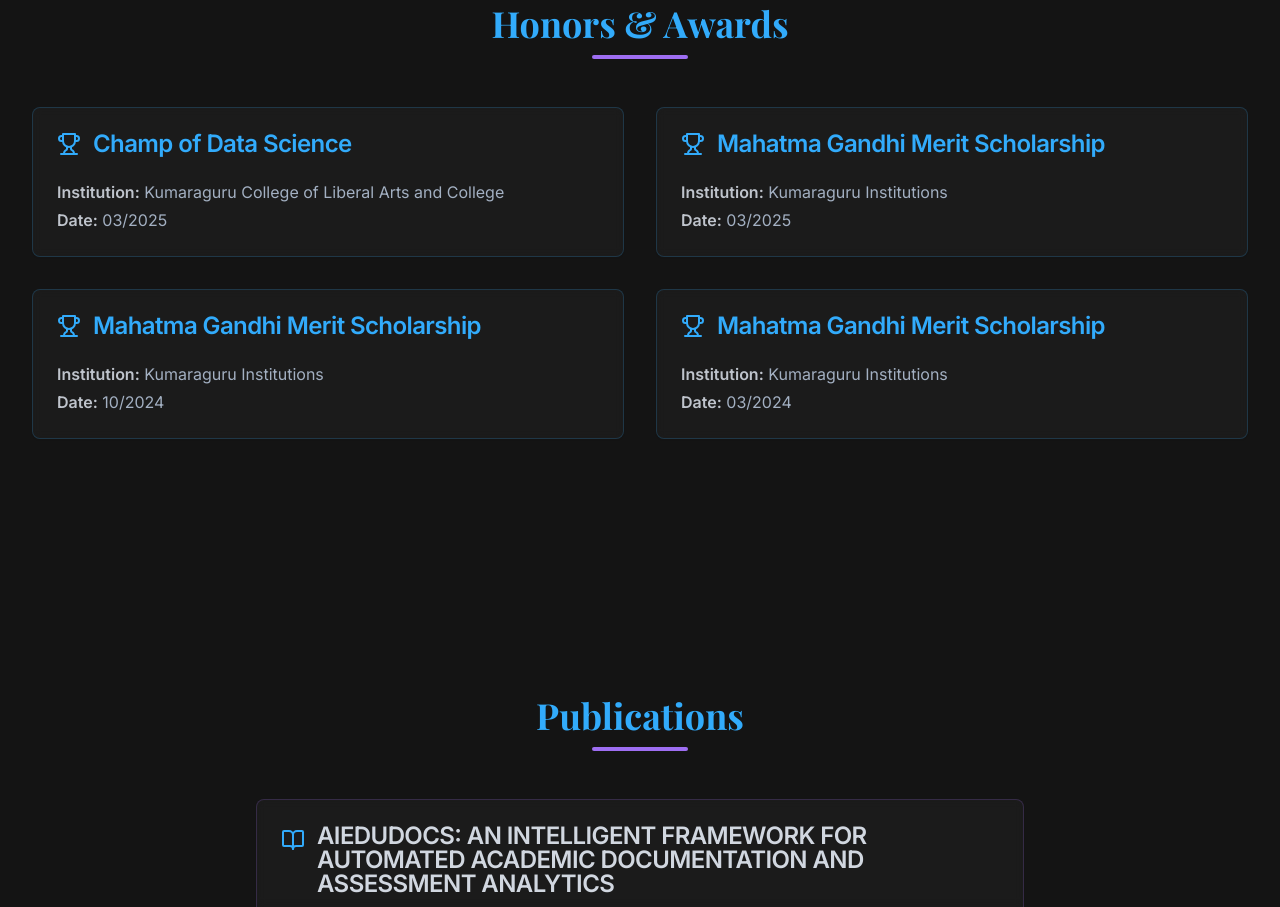
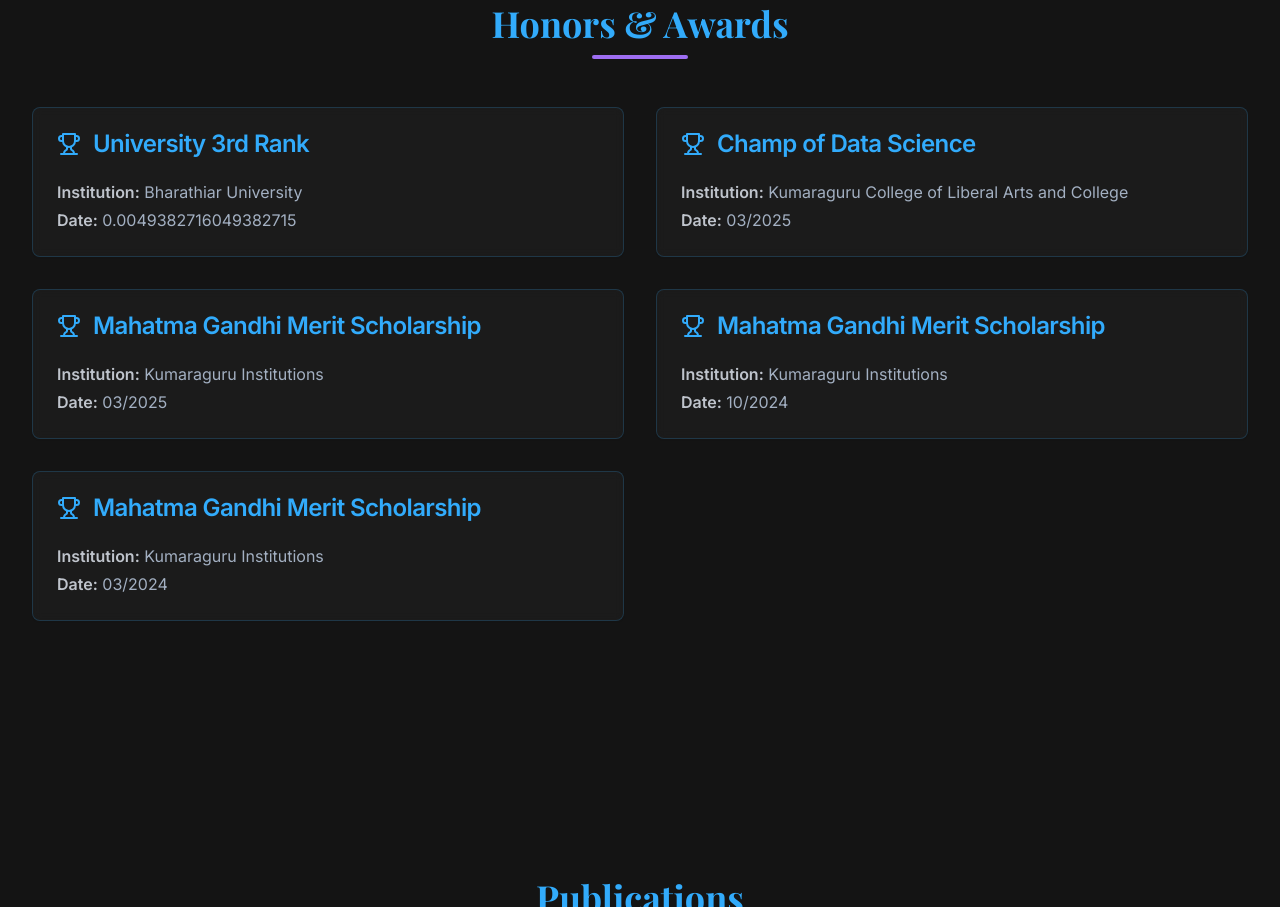
Before and after one commit to rdnk2004/rdnkportfolio, a Next.js app: page / in a window 1280 px wide. Shown: the part 7220-8127 px from the top of the page. Built offline with nearby package versions, Linux system fonts and the light colour scheme; a web font is replaced by a local one.

Commit message:
Update awards.tsx

```diff
--- a/src/components/sections/awards.tsx
+++ b/src/components/sections/awards.tsx
@@ -3,6 +3,11 @@
 import { SectionHeading } from "../ui/section-heading";
 
 const awardsData = [
+  {
+    name: "University 3rd Rank",
+    institution: "Bharathiar University",
+    date: 10/2025,
+  },
   {
     name: "Champ of Data Science",
     institution: "Kumaraguru College of Liberal Arts and College",
```
